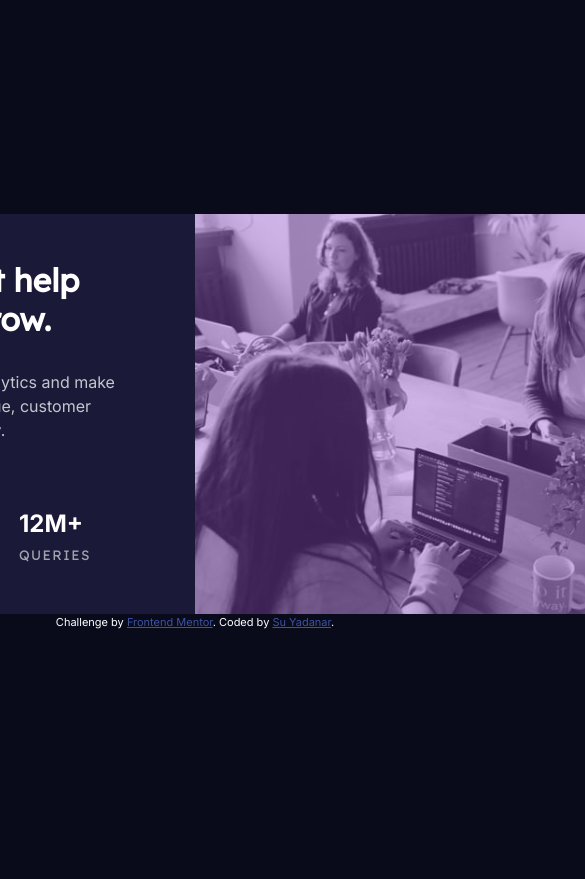
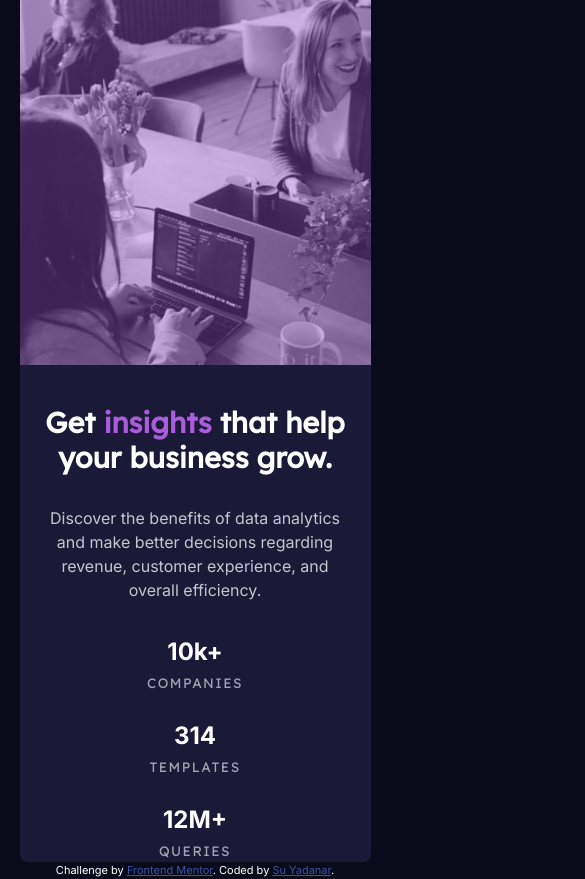
Before and after one commit to SYadanar/stats-preview-card-component-main, a plain HTML site: page index.html in a window 390 px wide. Shown: the top 879 px of the page, 585 px wide, since content can reach past the window. Before the commit the page ends 844 px from the top, so only its background shows below. Drawn offline with nearby package versions, Linux system fonts and the light colour scheme.

Commit message:
modified mobile view

```diff
--- a/index.html
+++ b/index.html
@@ -20,30 +20,32 @@
 
     <div class="container-fluid">
       <div class="row">
-        <div class="col-6 insight-col d-block my-auto">
+
+        <div class="col-sm-6 p-0 image-container order-sm-last">
+          <div class="overlay"></div>
+        </div>
+
+        <div class="col-sm-6 insight-col d-block my-auto">
           <h1>Get <span>insights</span> that help your business grow.</h1>
 
-          <p class="pt-4 pb-5">
+          <p class="pt-4">
             Discover the benefits of data analytics and make better decisions regarding revenue, customer experience, and overall efficiency.
           </p>
 
-          <div class="row">
-            <div class="col">
+          <div class="row stats-area gy-4">
+            <div class="col-sm-4">
               <span class="stats d-block">10k+</span>
               <span class="stats-heading text-uppercase">companies</span>
             </div>
-            <div class="col">
+            <div class="col-sm-4">
               <span class="stats d-block">314</span>
               <span class="stats-heading text-uppercase">templates</span>
             </div>
-            <div class="col">
+            <div class="col-sm-4">
               <span class="stats d-block">12M+</span>
               <span class="stats-heading text-uppercase">queries</span>
             </div>
           </div>
-        </div>
-        <div class="col-6 p-0 image-container">
-          <div class="overlay"></div>
         </div>
       </div>
     </div>
--- a/styles.css
+++ b/styles.css
@@ -42,6 +42,29 @@ body{
 
 	border-radius: 0.5rem;
 	overflow: hidden;
+
+	display: flex;
+}
+
+.image-container{
+	/* 400px */
+	height: 25rem;
+	position: relative;
+	background-image: url(images/image-header-desktop.jpg);
+	background-size: cover;
+	background-position: center;
+}
+
+.overlay{
+	width: 100%;
+	height: 100%;
+	background-color: hsl(271, 59%, 57%);
+  opacity: 0.4;
+	position: absolute;
+	top: 0;
+	bottom: 0;
+	left: 0;
+	right: 0;
 }
 
 .insight-col{
@@ -61,6 +84,7 @@ h1 span{
 
 p{
 	color: var(--slightlyTransparentWhite_mainParagraph);
+	padding-bottom: 3rem;
 }
 
 .stats{
@@ -76,37 +100,37 @@ p{
 	color: var(--slightlyTransparentWhite_statHeadings);
 }
 
-.image-container{
-	/* 400px */
-	height: 25rem;
-	position: relative;
-	background-image: url(images/image-header-desktop.jpg);
-	background-size: cover;
-}
-
-.overlay{
-	width: 100%;
-	height: 100%;
-	background-color: hsl(271, 59%, 57%);
-  	opacity: 0.4;
-	position: absolute;
-	top: 0;
-	bottom: 0;
-	left: 0;
-	right: 0;
-}
-
 .attribution { font-size: 11px; text-align: center; }
 .attribution a { color: hsl(228, 45%, 44%); }
 
 
-
-/*@media only screen and (max-width: 500px) {
-  .header-img {
-    content: url(images/image-header-mobile.jpg);
+@media only screen and (max-width: 1080px) {
+	.container-fluid{
+  	width: 90vw;
   }
 
-  .container-fluid{
-  	display: block;
+  .insight-col{
+  	padding: 2.5rem 1.5rem 0;
   }
-}*/
+}
+
+
+@media only screen and (max-width: 575px) {
+	.image-container {
+    background-image: url(images/image-header-mobile.jpg);
+		background-size: cover;
+		background-position: center;
+  }
+
+  h1{
+  	font-size: 1.8rem;
+  }
+
+  h1, p, .stats-area{
+  	text-align: center;
+  }
+
+  p{
+  	padding-bottom: 1rem;
+  }
+}
```
